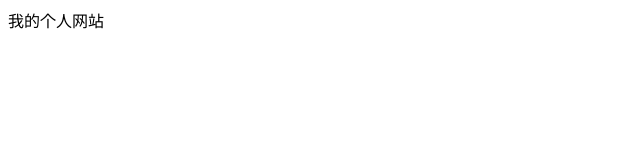
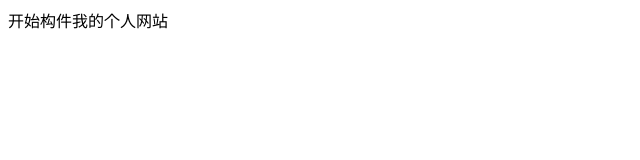
Before and after one commit to xl09/index, a plain HTML site: page index.html in a window 1280 px wide. Shown: the whole page, without its empty margins (0-640 px from the left). Drawn offline with Linux system fonts and the light colour scheme.

Commit message:
Update index.html

```diff
--- a/index.html
+++ b/index.html
@@ -7,6 +7,6 @@
     <title>Document</title>
 </head>
 <body>
-    我的个人网站
+    开始构件我的个人网站
 </body>
 </html>
```
